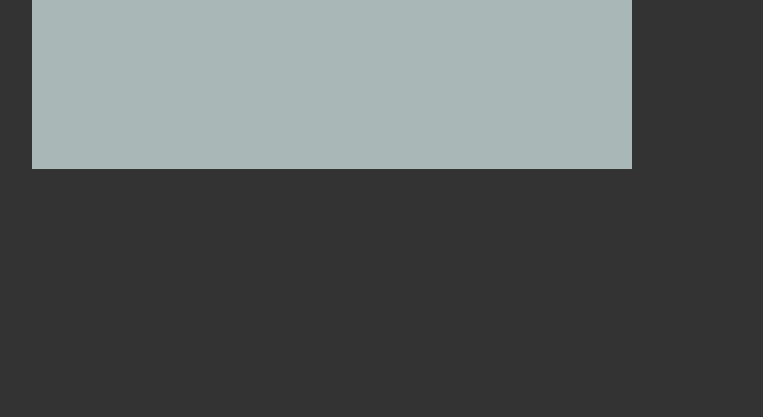
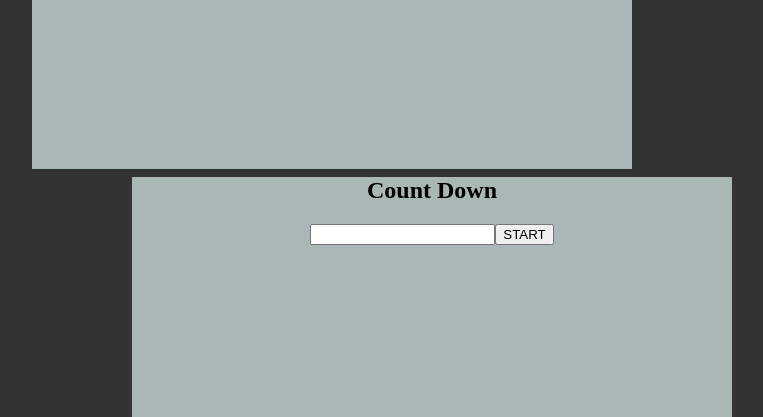
Before and after one commit to Stemgerlamo/TO-DO-LIST, a plain HTML site: page index.html in a window 1280 px wide. Shown: the part 450-867 px from the top of the page, without its empty margins (76-839 px from the left). Before the commit the page ends 800 px from the top, so only its background shows below. Drawn offline with Linux system fonts and the light colour scheme.

```diff
--- a/index.html
+++ b/index.html
@@ -12,6 +12,11 @@
             <input type="text" value="" id="input"><button id="button" onclick="add">ADD</button>
             <ul id="toDoList"></ul>
 
+            <div id="container">
+                <h2>Count Down </h2>
+                    <input type="text" value="" id="input"><button id="start" onclick="start">START</button>
+
+
     </div>
     <script src="test.js"> </script>
 </body>
```
